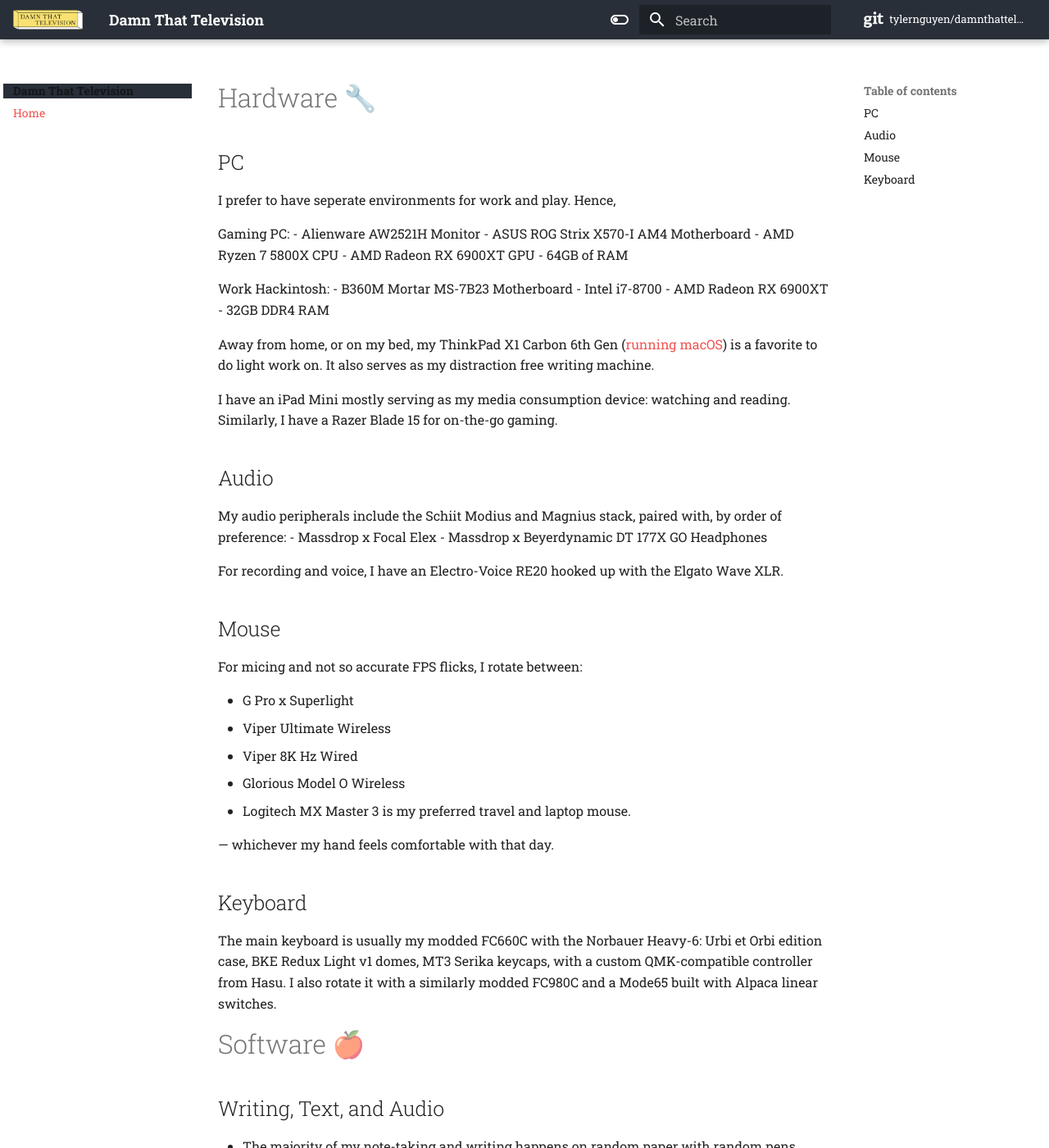
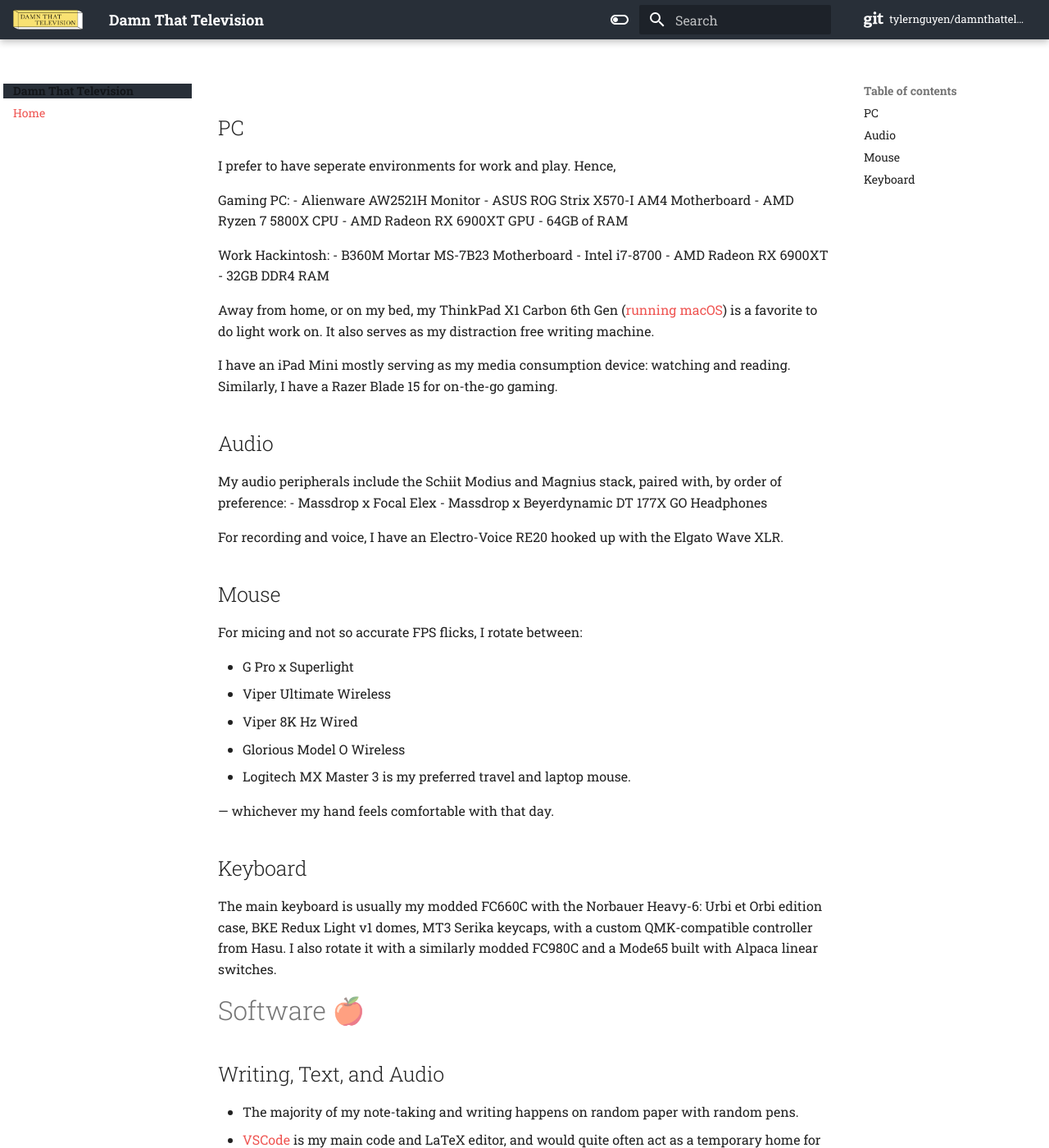
Before and after one commit to tylernguyen/tylernguyen.xyz, an MkDocs documentation site: the page built from docs/blog/index.md, in a window 1280 px wide and 1400 px high. Shown: the whole window at 82% size. Built offline with MkDocs 1.6.1 and Material for MkDocs 9.7.7, drawn with Linux system fonts in a browser that asks for light colours; plug-ins that fetch from the network failed and are left out; comment, search, counter and statistics services are not loaded.

Commit message:
Update extra.css

```diff
--- a/docs/stylesheets/extra.css
+++ b/docs/stylesheets/extra.css
@@ -1,3 +1,13 @@
+/* Remove default title on the page */
+.md-content__inner h1:first-child {
+  display: none;
+}
+
+/* Adjust to 2px to align with the title */
+.md-logo {
+  padding-top: 6px;
+}
+
 .md-grid {
   max-width: 1600px;
 }
```
